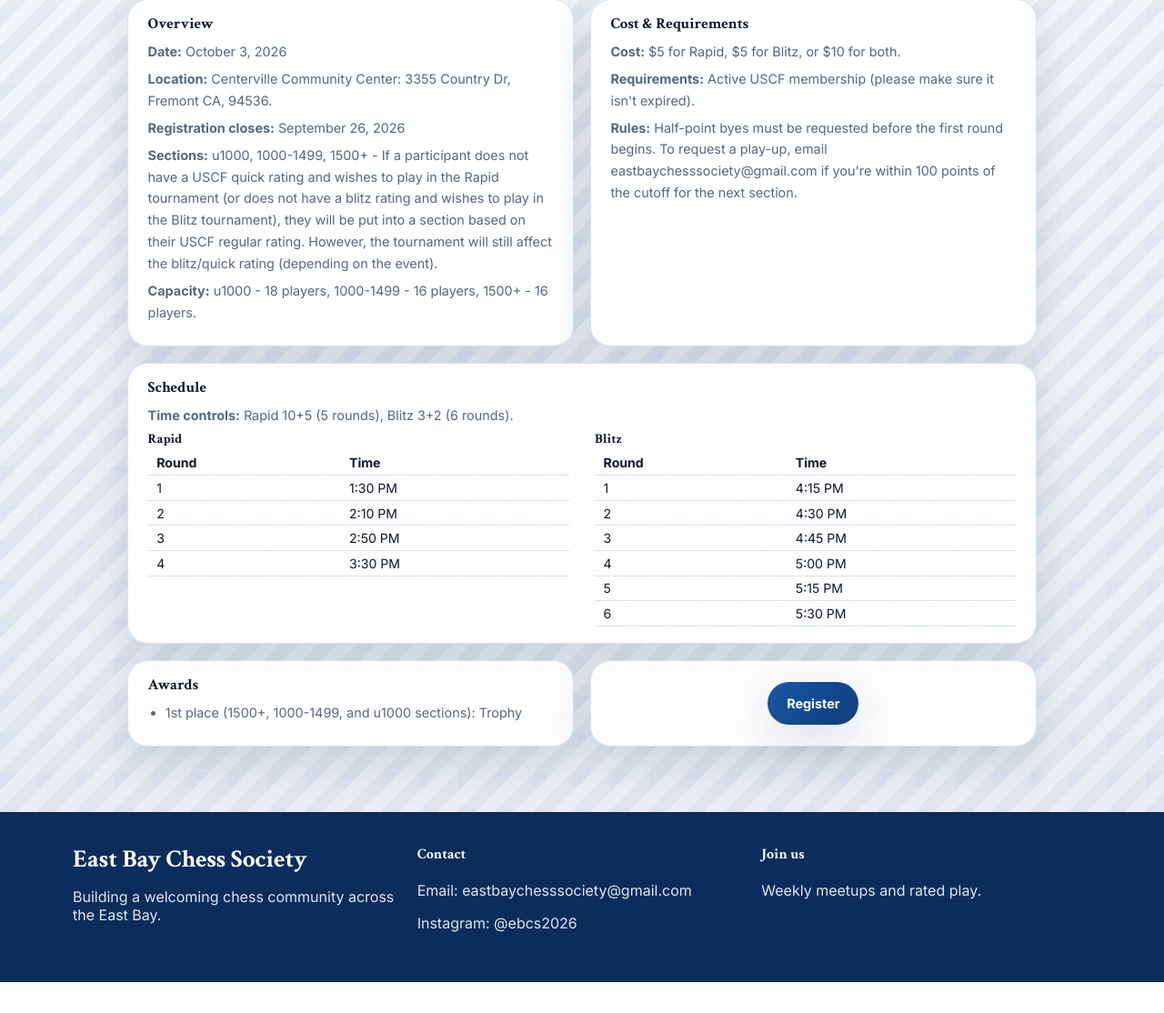
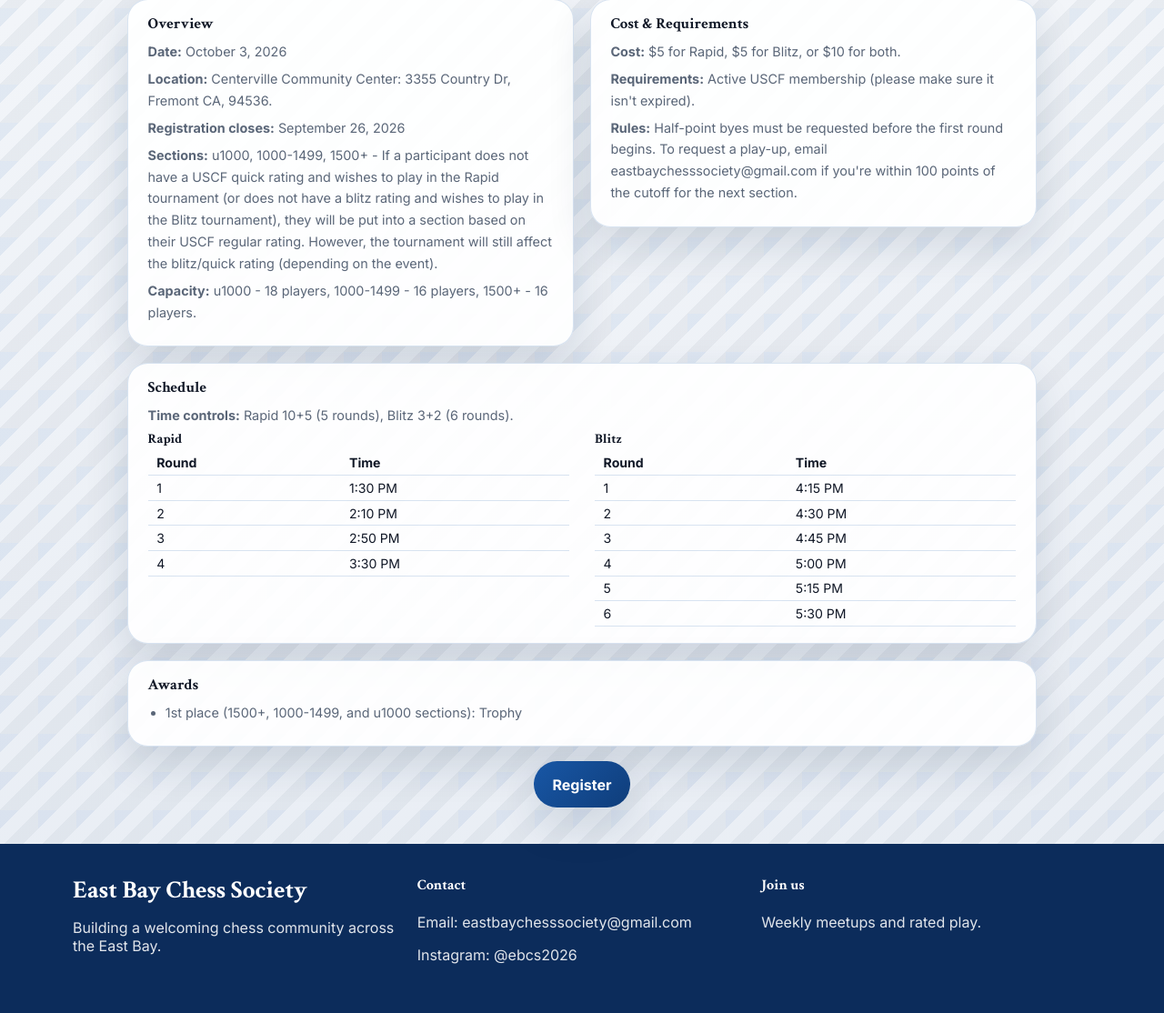
Before and after one commit to gargishan25/ebcs_website, a Flask app: a page that uses app/templates/event_details.html in a window 1280 px wide. Shown: the part 411-1525 px from the top of the page at 91% size. Before the commit the page ends 1491 px from the top, so only its background shows below. Run offline with Flask 3, Linux system fonts and the light colour scheme.

Commit message:
test_compact

```diff
--- a/app/templates/event_details.html
+++ b/app/templates/event_details.html
@@ -14,7 +14,8 @@
     gap: 1.1rem;
     max-width: 1000px;
     margin: 0 auto;
-    padding-bottom: 2.5rem;
+    padding-bottom: 1rem;
+    align-items: start;
   }
   .event-detail-grid .panel {
     margin: 0;
@@ -66,6 +67,11 @@
     align-items: center;
     justify-content: center;
     text-align: center;
+  }
+  .register-row {
+    text-align: center;
+    max-width: 1000px;
+    margin: 0 auto 2.5rem;
   }
   @media (max-width: 700px) {
     .event-detail-grid {
@@ -139,16 +145,16 @@
     </div>
   </article>
 
-  <article class="panel">
+  <article class="panel full-width">
     <h3>Awards</h3>
     <ul>
       <li>1st place (1500+, 1000-1499, and u1000 sections): Trophy</li>
     </ul>
   </article>
 
-  <article class="panel register-panel">
-    <a class="button" href="https://forms.gle/djW56kmm3ikMxSvF8" target="_blank" rel="noopener">Register</a>
-  </article>
+</section>
 
-</section>
+<div class="container register-row">
+  <a class="button" href="https://forms.gle/djW56kmm3ikMxSvF8" target="_blank" rel="noopener">Register</a>
+</div>
 {% endblock %}
```
